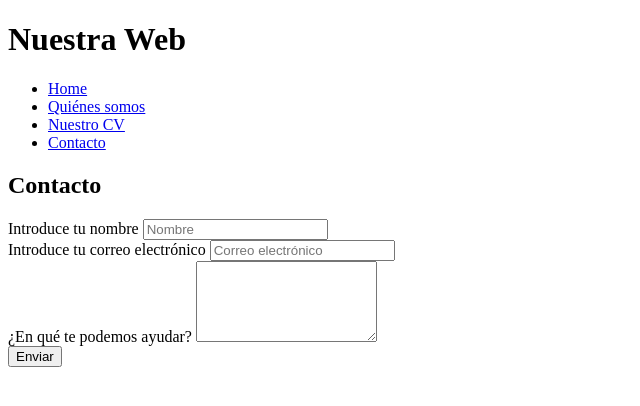
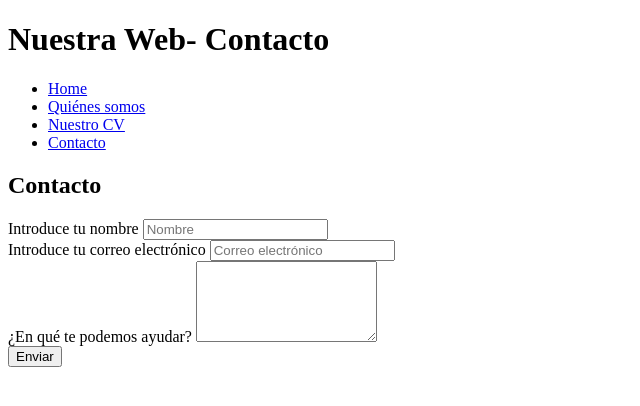
Before and after one commit to jaumecuadrada/202301-w1ch2-Jaume-Cuadrada-Inge-Heeringa, a website: page src/contacto.html in a window 1280 px wide. Shown: the whole page, without its empty margins (0-640 px from the left). Drawn offline with Linux system fonts and the light colour scheme.

Commit message:
Add subtitle to contacto page

```diff
--- a/src/contacto.html
+++ b/src/contacto.html
@@ -11,7 +11,7 @@
 
 <body>
   <header>
-    <h1>Nuestra Web</h1>
+    <h1>Nuestra Web- Contacto</h1>
     <nav>
       <ul>
         <li><a href="./index.html">Home</a></li>
```
